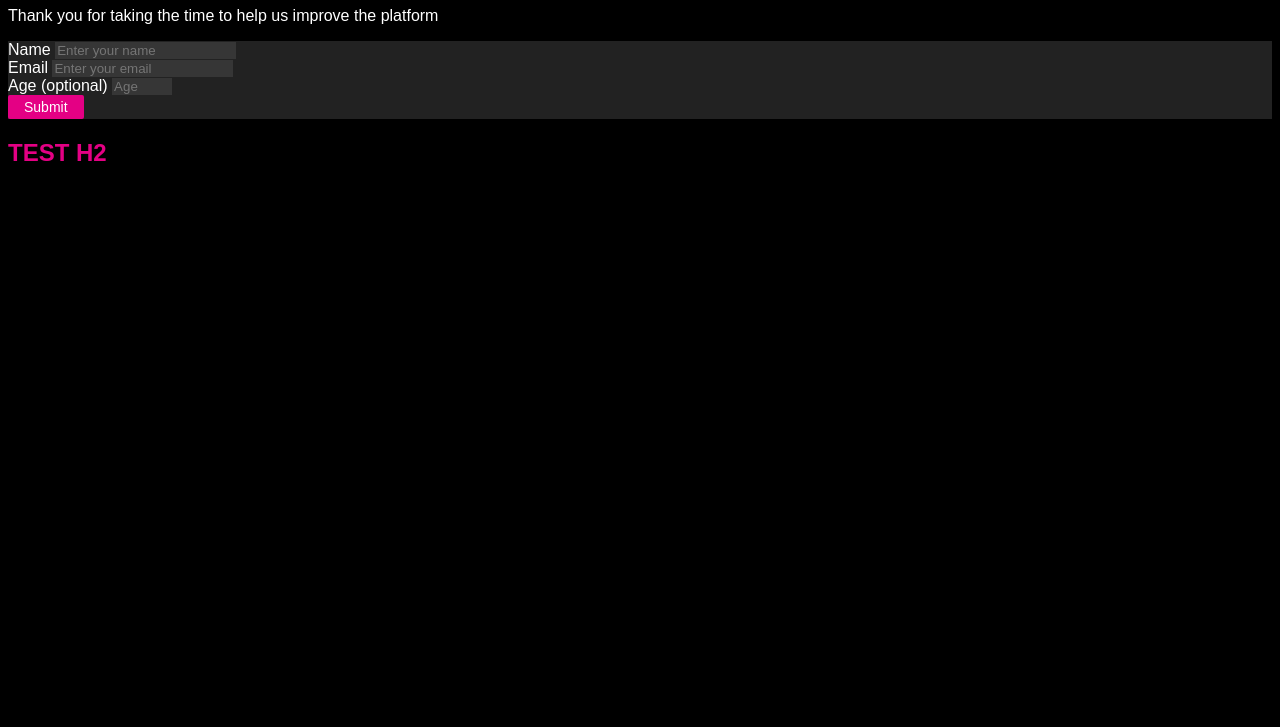
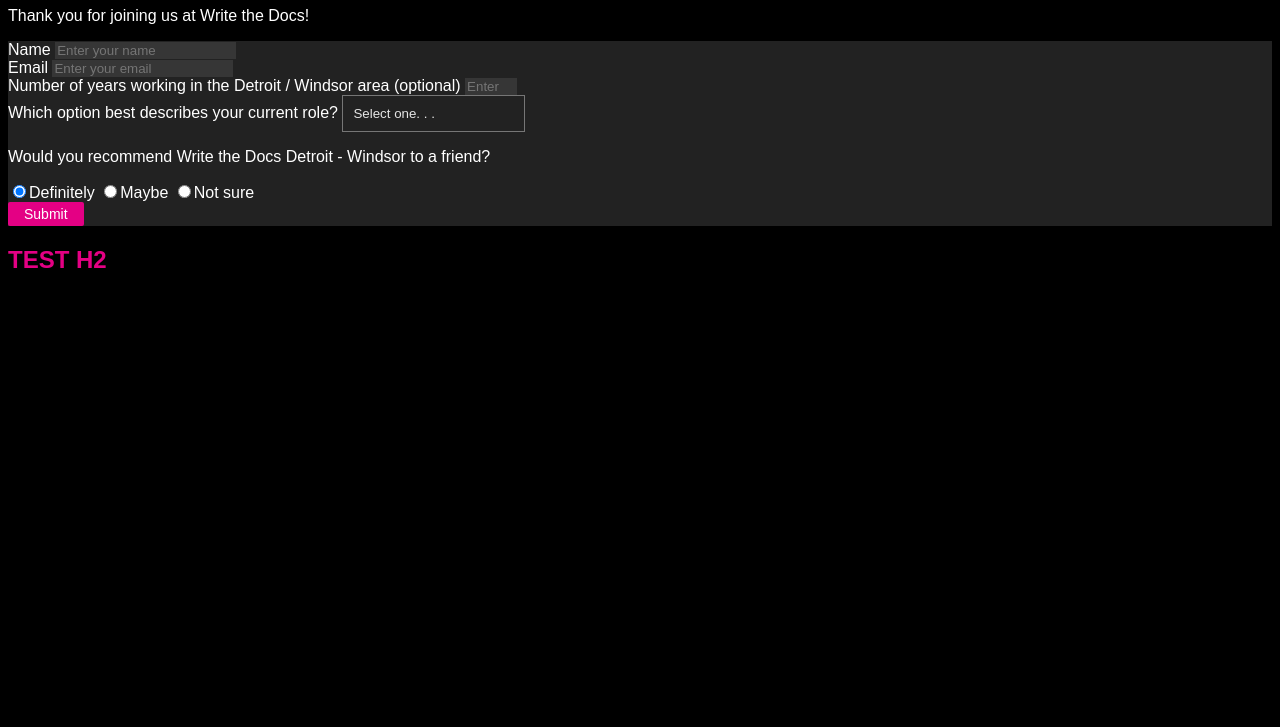
Before and after one commit to newwebash/fcc-survey-form, a plain HTML site: page index.html in a window 1280 px wide. Shown: the part 73-800 px from the top of the page. Drawn offline with Linux system fonts and the light colour scheme.

Commit message:
Continue user stories and basic style through US13

```diff
--- a/_static/main.css
+++ b/_static/main.css
@@ -24,6 +24,21 @@ input {
   border: none;
 }
 
+select {
+  background: transparent;
+  color: rgb(229, 229, 229);
+  padding: 10px 8px 10px 10px;
+  z-index: 2;
+  appearance: none;
+}
+
+option {
+  background-color: rgb(85, 85, 85);
+  white-space: pre;
+  min-heigh: 1.2em;
+  padding: 0px 2px 1px;
+}
+
 #submit-button {
   background-color: #e40084;
   color: #fff;
--- a/index.html
+++ b/index.html
@@ -7,8 +7,8 @@
   <body>
     <div id="main">
       <div id="intro" class="main-content">
-        <h1 id="title">freeCodeCamp Survey Form</h1>
-        <p id="description">Thank you for taking the time to help us improve the platform</p>
+        <h1 id="title">Write the Docs Detroit - Windsor check-in</h1>
+        <p id="description">Thank you for joining us at Write the Docs!</p>
       </div>
 
       <div id="form-wrapper" class="main-content">
@@ -23,9 +23,36 @@
             <input type="email" id="email" name="email" placeholder="Enter your email" required>
           </div>
 
-          <div id="age-field">
-            <label for="age" id="age-label">Age (optional)</label>
-            <input type="number" id="age" name="age" placeholder="Age" min="5" max="110">
+          <div id="years-field">
+            <label for="years" id="years-label">Number of years working in the Detroit / Windsor area (optional)</label>
+            <input type="number" id="years" name="years" placeholder="Enter number of years" min="0" max="90">
+          </div>
+
+          <div id="role-field">
+            <label for="role" id="role-label">Which option best describes your current role?</label>
+            <select id="role" name="role">
+              <option value="tech-writer">Select one. . .</option>
+              <option value="tech-writer">Technical Writer</option>
+              <option value="dev">Developer</option>
+              <option value="p-manager">Product or Project Manager</option>
+              <option value="support-rep">Support Representative</option>
+              <option value="student">Student</option>
+              <option value="other">Other</option>
+            </select>
+          </div>
+
+          <div id="recommendation-field">
+            <p>Would you recommend Write the Docs Detroit - Windsor to a friend?</p>
+            <label for="definitely" id="definitely-label">
+              <input type="radio" id="definitely" name="recommendation" value="definitely" checked>Definitely
+            </label>
+            <label for="maybe" id="maybe">
+              <input type="radio" id="maybe" name="recommendation" value="maybe">Maybe
+            </label>
+            <label for="not-sure" id="not-sure">
+              <input type="radio" id="not-sure" name="recommendation" value="not-sure">Not sure
+            </label>
+
           </div>
 
 
```
